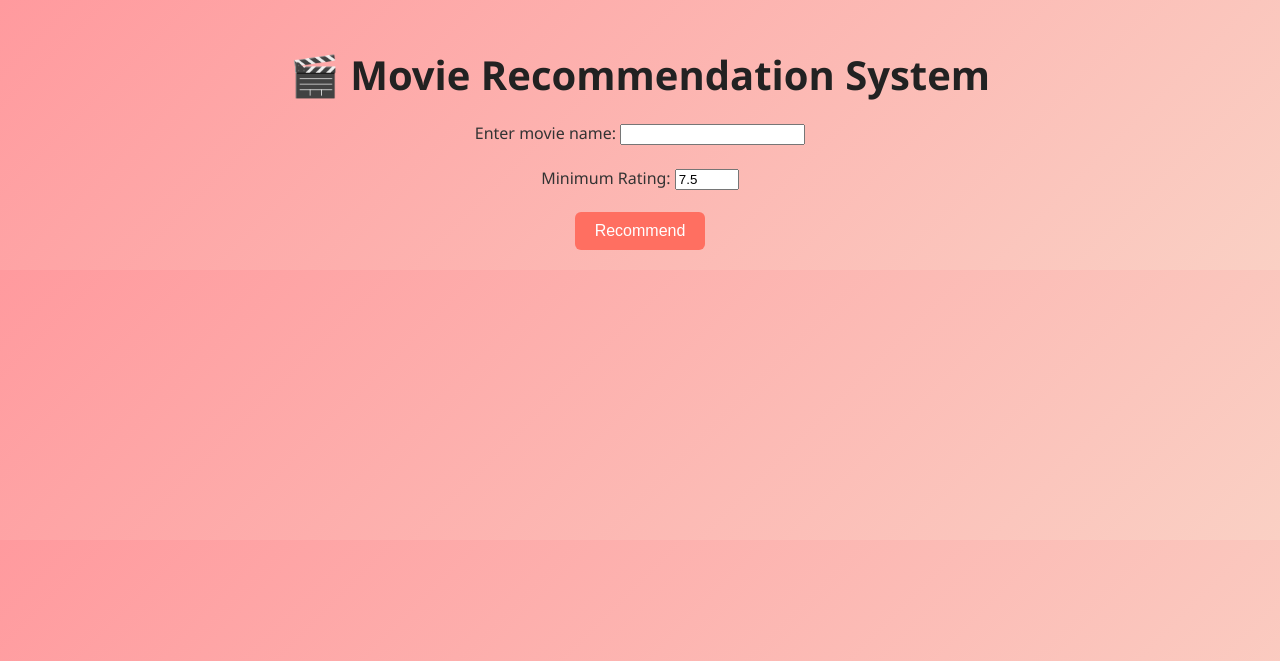
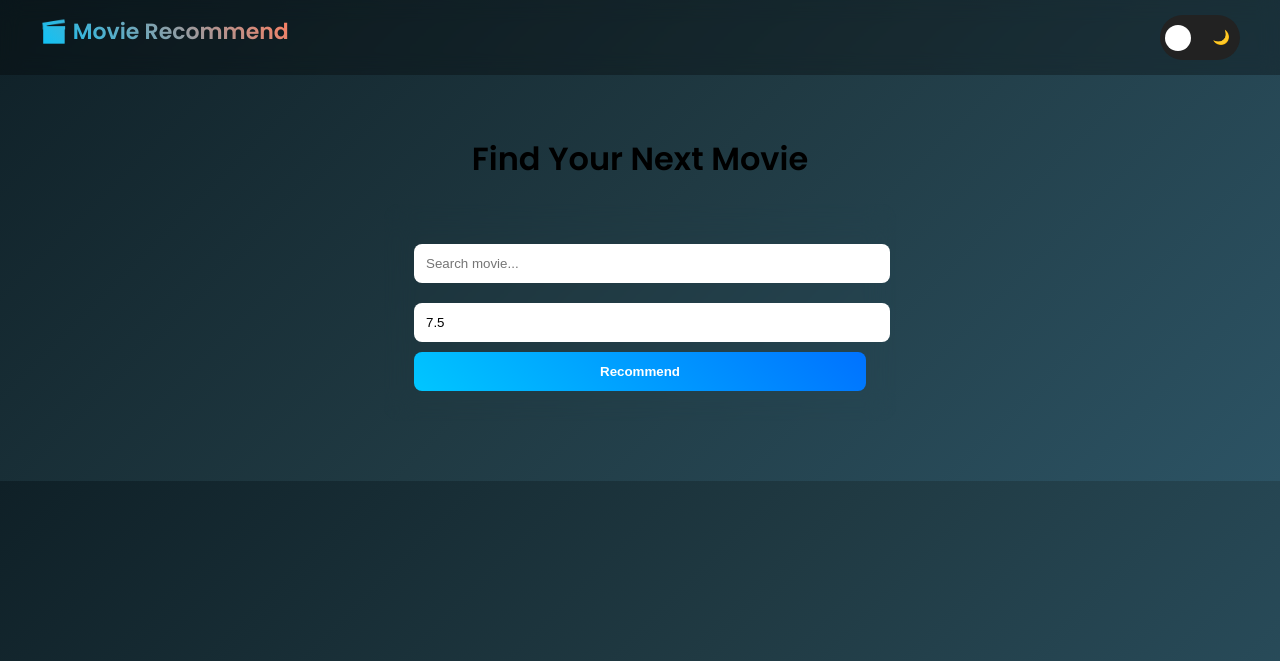
Before and after one commit to thamaraikannans2007-hub/project-ai-recomennded-, a FastAPI app: page / in a window 1280 px wide. Shown: the top 661 px of the page. Run offline with FastAPI, Linux system fonts and the light colour scheme.

```diff
--- a/static/style.css
+++ b/static/style.css
@@ -1,70 +1,172 @@
 body {
-    font-family: 'Segoe UI', Arial, sans-serif;
-    text-align: center;
-    background: linear-gradient(135deg, #ff9a9e, #fad0c4);
     margin: 0;
-    padding: 20px;
-    color: #333;
+    font-family: 'Poppins', sans-serif;
+    background: linear-gradient(135deg, #0f2027, #203a43, #2c5364);
+    color:  var(--text);
 }
 
-h1 {
-    color: #222;
-    font-size: 2.5em;
-    margin-bottom: 20px;
+
+.navbar {
+    display: flex;
+    justify-content: space-between;
+    padding: 15px 40px;
+    background: rgba(0,0,0,0.3);
+    backdrop-filter: blur(10px);
 }
 
-.search-form {
-    background: #fff;
-    padding: 20px;
-    border-radius: 10px;
-    display: inline-block;
-    box-shadow: 0 4px 10px rgba(0,0,0,0.2);
+.container {
+    width: 40%;
+    margin: 60px auto;
+    text-align: center;
+}
+.card {
+    background: var(--card);
+    backdrop-filter: blur(15px);
+    padding: 30px;
+    border-radius: 15px;
 }
 
-button {
-    background: #ff6f61;
+
+input {
+    width: 100%;
+    padding: 12px;
+    border-radius: 8px;
+    border: none;
+    margin: 10px 0;
+}
+
+.btn {
+    background: linear-gradient(45deg, #00c6ff, #0072ff);
+    border: none;
+    padding: 12px;
+    width: 100%;
     color: white;
-    border: none;
-    padding: 10px 20px;
-    font-size: 1em;
-    border-radius: 6px;
+    font-weight: bold;
+    border-radius: 8px;
     cursor: pointer;
     transition: 0.3s;
 }
 
-button:hover {
-    background: #e85c50;
+.btn:hover {
+    transform: scale(1.05);
+    box-shadow: 0 0 15px #00c6ff;
+}
+
+.grid {
+    display: grid;
+    grid-template-columns: repeat(auto-fit, minmax(200px, 1fr));
+    gap: 20px;
+    padding: 40px;
+}
+
+.movie-card {
+     background: var(--card);
+    border-radius: 15px;
+    overflow: hidden;
+    transition: 0.3s;
+    cursor: pointer;
+}
+
+.movie-card:hover {
+    transform: scale(1.08);
+}
+
+.movie-card img {
+    width: 100%;
+}
+
+.movie-info {
+    padding: 10px;
+}
+
+.spinner {
+    display: none;
+    margin-top: 20px;
+}
+
+.loader {
+    border: 5px solid #f3f3f3;
+    border-top: 5px solid #00c6ff;
+    border-radius: 50%;
+    width: 40px;
+    height: 40px;
+    animation: spin 1s linear infinite;
+    margin: auto;
+}
+
+@keyframes spin {
+    100% { transform: rotate(360deg); }
+}
+
+.title {
+    text-align: center;
+    margin-top: 20px;
 }
 
 .error {
+    text-align: center;
     color: red;
-    font-weight: bold;
+}
+body.light {
+    background: #f5f5f5;
+}
+* {
+    transition: all 0.3s ease-in-out;
+}
+.toggle-btn {
+    width: 70px;
+    height: 35px;
+    background: #222;
+    border-radius: 50px;
+    position: relative;
+    cursor: pointer;
+    display: flex;
+    align-items: center;
+    justify-content: space-between;
+    padding: 5px;
+    overflow: hidden;
 }
 
-.grid {
-    display: flex;
-    justify-content: center;
-    flex-wrap: wrap;
-    gap: 25px;
-    margin-top: 20px;
+.icon {
+    font-size: 14px;
+    z-index: 1;
 }
 
-.card {
-    background: #fff;
-    padding: 15px;
-    border-radius: 12px;
-    width: 220px;
-    box-shadow: 0 6px 12px rgba(0,0,0,0.25);
-    transition: transform 0.3s;
+.sun {
+    margin-left: 5px;
 }
 
-.card:hover {
-    transform: scale(1.05);
+.moon {
+    margin-right: 5px;
 }
 
-.poster {
-    width: 100%;
-    height: 320px;
-    object-fit: cover;
-    border-radius: 8px;
+.circle {
+    position: absolute;
+    width: 26px;
+    height: 26px;
+    background: white;
+    border-radius: 50%;
+    left: 5px;
+    transition: 0.3s;
+    z-index: 2;
 }
+
+
+body.light .toggle-btn {
+    background: #ddd;
+}
+
+body.light .circle {
+    transform: translateX(35px);
+}
+
+.toggle-btn:hover {
+    box-shadow: 0 0 12px #00c6ff;
+}
+.logo {
+    font-size: 22px;
+    font-weight: 600;
+    background: linear-gradient(45deg, #00c6ff, #ff7e5f);
+    -webkit-background-clip: text;
+    -webkit-text-fill-color: transparent;
+}
--- a/templates/index.html
+++ b/templates/index.html
@@ -1,19 +1,61 @@
 <!DOCTYPE html>
-<html>
+<html lang="en">
 <head>
-    <title>🎬 Movie Recommendation System</title>
-    <link rel="stylesheet" href="/static/style.css">
+<meta charset="UTF-8">
+<title>🎬 Movie Recommendation</title>
+
+<link href="https://fonts.googleapis.com/css2?family=Poppins:wght@300;400;600&display=swap" rel="stylesheet">
+<link rel="stylesheet" href="/static/style.css">
+
 </head>
+
 <body>
-    <h1>🎬 Movie Recommendation System</h1>
-    <form action="/recommend" method="get">
-        <label>Enter movie name:</label>
-        <input type="text" name="movie" required>
-        <br><br>
-        <label>Minimum Rating:</label>
-        <input type="number" name="min_rating" step="0.1" value="7.5" min="5" max="9.5">
-        <br><br>
-        <button type="submit">Recommend</button>
-    </form>
+
+<div class="navbar">
+    <div class="logo">🎬 Movie Recommend</div>
+   <div class="toggle-btn" onclick="toggleTheme()">
+    <span class="icon sun">☀️</span>
+    <span class="icon moon">🌙</span>
+    <div class="circle"></div>
+</div>
+</div>
+
+<div class="container">
+    <h1>Find Your Next Movie</h1>
+
+    <div class="card">
+        <form onsubmit="showLoader()" action="/recommend" method="get">
+
+            <input type="text" name="movie" placeholder="Search movie..." list="suggestions" required>
+
+            <datalist id="suggestions">
+                <option value="Inception">
+                <option value="Interstellar">
+                <option value="The Dark Knight">
+                <option value="Titanic">
+                <option value="Avatar">
+            </datalist>
+
+            <input type="number" name="min_rating" step="0.1" value="7.5">
+
+            <button class="btn">Recommend</button>
+        </form>
+
+        <div class="spinner" id="spinner">
+            <div class="loader"></div>
+        </div>
+    </div>
+</div>
+
+<script>
+function showLoader() {
+    document.getElementById("spinner").style.display = "block";
+    document.querySelector(".btn").disabled = true;
+}
+
+function toggleTheme() {
+    document.body.classList.toggle("light");
+}
+</script>
 </body>
 </html>
```
Also changed, not shown: templates/results.html (+33 -21 lines), 1 other file.
